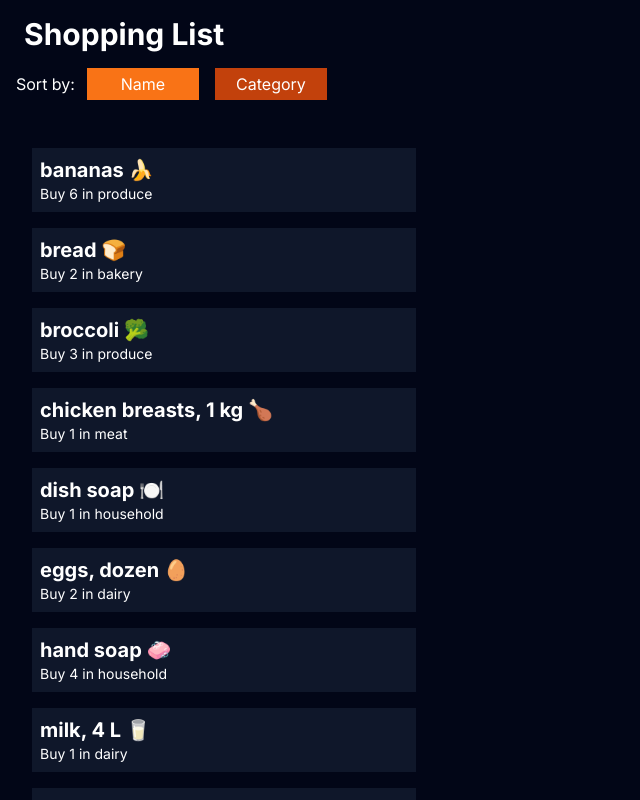
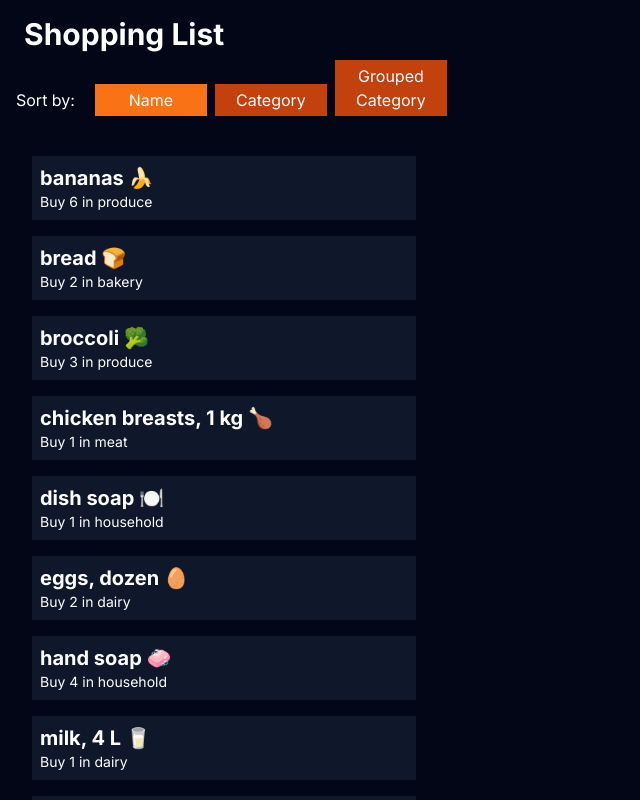
Before and after one commit to SarahNT1/cprg306-assignments, a Next.js app: page /week-5 in a window 1280 px wide. Shown: the top 800 px of the page, without its empty margins (0-640 px from the left). Built offline with nearby package versions, Linux system fonts and the light colour scheme.

Commit message:
Group Category Button

```diff
--- a/app/week-5/item-list.js
+++ b/app/week-5/item-list.js
@@ -15,10 +15,25 @@ export default function ItemList()
     {
         setSortBy("category");
     }
+    const sortByGrouped =()=>
+    {
+        setSortBy("grouped");
+    }
 
     const sortedItems = items.sort((a, b) => {
-        const item1 = a[sortBy];
-        const item2 = b[sortBy];
+        let item1;
+        let item2;
+        if(sortBy == "grouped")
+        {
+            item1 = a.category;
+            item2 = b.category;
+
+        }
+        else
+        {
+            item1 = a[sortBy];
+            item2 = b[sortBy];
+        }
 
         if(item1 < item2)
         {
@@ -48,26 +63,76 @@ export default function ItemList()
                 Sort by:
                 {
                 sortBy == "name" ?
-                <button className="bg-orange-500 p-1 m-2 w-28 ml-3" title="name" onClick={sortByName}>Name</button>
-                : <button className="bg-orange-700 p-1 m-2 w-28" title="name" onClick={sortByName}>Name</button>
+                <button className="bg-orange-500 p-1 ml-5 w-28" title="name" onClick={sortByName}>Name</button>
+                : <button className="bg-orange-700 p-1 ml-2 w-28" title="name" onClick={sortByName}>Name</button>
                 }
 
                 {
                 sortBy == "category" ?
-                <button className="bg-orange-500 p-1 m-2 w-28" title="category" onClick={sortByCategory}>Category</button>
-                : <button className="bg-orange-700 p-1 m-2 w-28" title="category" onClick={sortByCategory}>Category</button>
+                <button className="bg-orange-500 ml-2 p-1 w-28" title="category" onClick={sortByCategory}>Category</button>
+                : <button className="bg-orange-700 ml-2 p-1 w-28" title="category" onClick={sortByCategory}>Category</button>
+                }
+
+                {
+                sortBy == "grouped" ?
+                <button className="bg-orange-500 ml-2 p-1 w-28" title="grouped" onClick={sortByGrouped}>Grouped Category</button>
+                : <button className="bg-orange-700 ml-2 p-1 w-28" title="grouped" onClick={sortByGrouped}>Grouped Category</button>
                 }
             </div>
 
-            <div>
+            {sortBy == "name" && (
+                <div>
                 {sortedItems.map((item) => {return(
                     <div className="m-4">
                         <div key = {item.id}>
                             <Item {...item}/>
                         </div>
                     </div>
-                )})}
-            </div>
+                    )})}
+                </div>
+            )}
+
+            {sortBy == "category" && (
+                <div>
+                {sortedItems.map((item) => {return(
+                    <div className="m-4">
+                        <div key = {item.id}>
+                            <Item {...item}/>
+                        </div>
+                    </div>
+                    )})}
+                </div>
+            )}
+
+            {sortBy == "grouped" && (
+                <div>
+                    {Object.entries(sortedItems.reduce((acc, item) =>
+                    {
+                        if(acc[item.category])
+                        {
+                            acc[item.category].push(item);
+                        }
+                        else
+                        {
+                            acc[item.category] = [item];
+                        }
+                        return acc;
+                    }, {})).map(([category, items]) => {return(
+                        <div>
+                            <div className="ml-8 text-xl transform-text: capitalize">
+                                {category}
+                            </div>
+                            {items.map(item => (
+                                <div className="m-4">
+                                    <div key={item.id}>
+                                        <Item {...item}/>
+                                    </div>
+                                </div>
+                            ))}
+                        </div>
+                    )})}
+                </div>
+            )}
 
             {/* {sortBy == "name" && (
                 <div>
```
